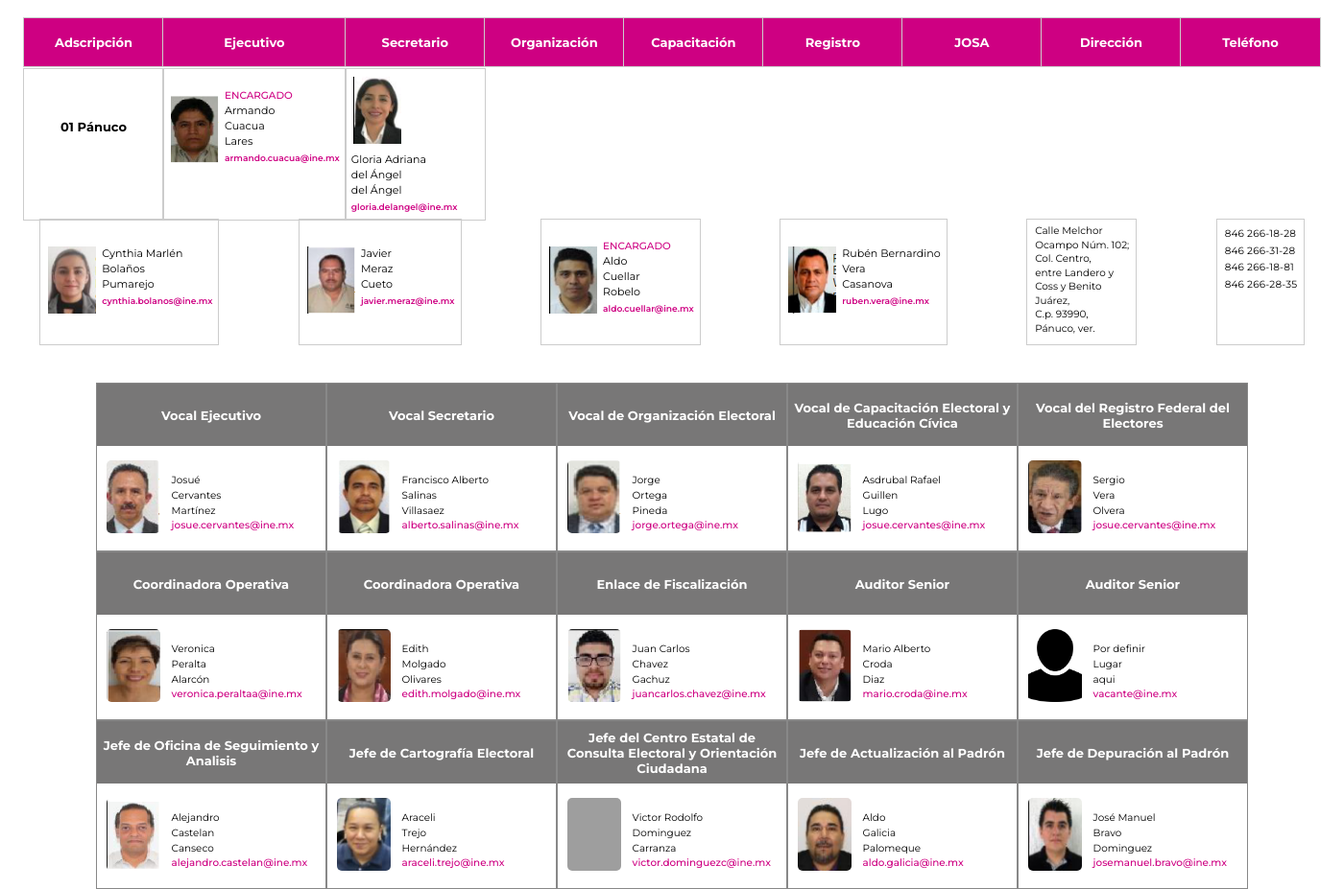
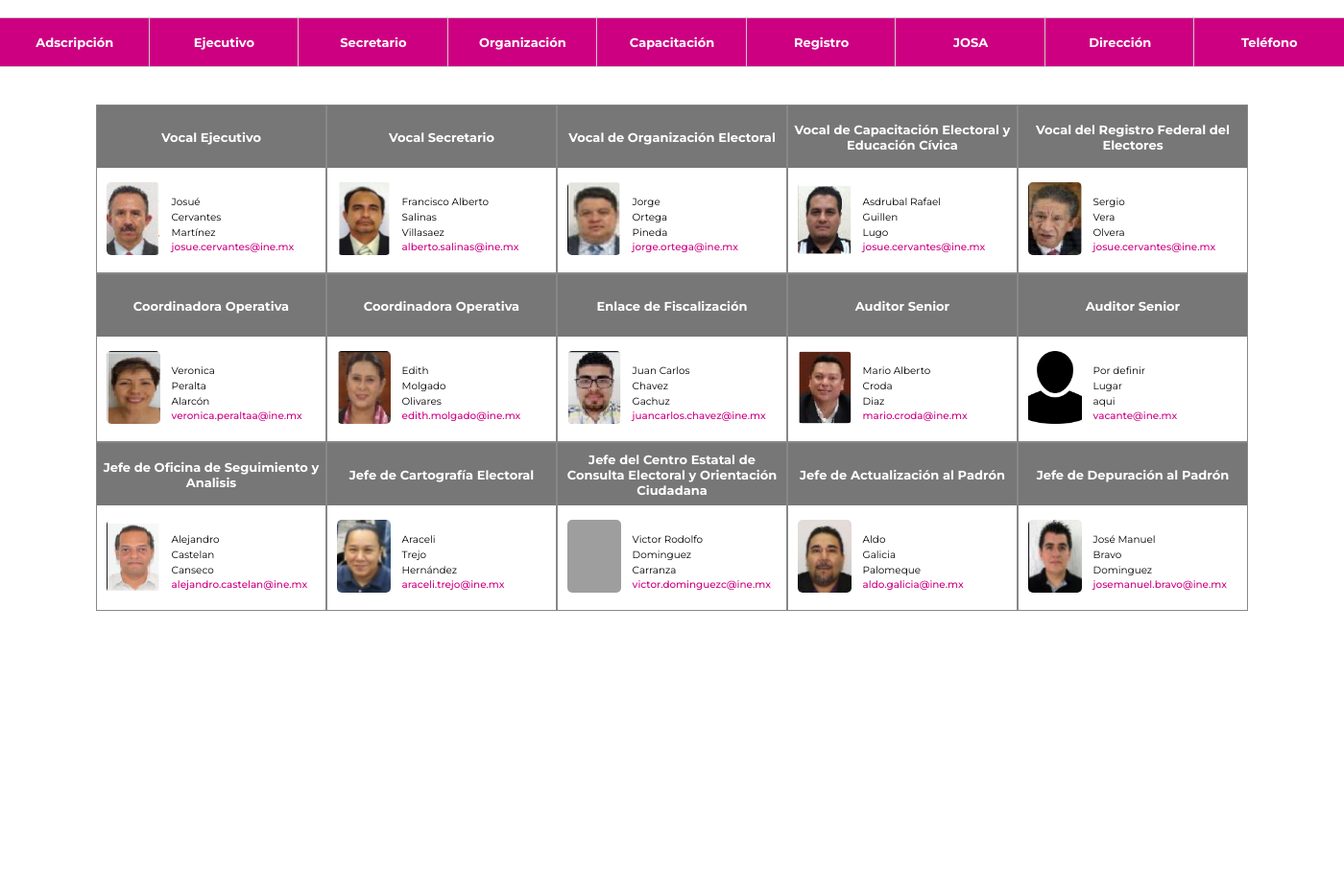
Before and after one commit to carloscrcl/DirectorioJL, a PHP site: page / in a window 1400 px wide. Shown: the part 364-1291 px from the top of the page at 96% size. After the commit the page ends 1001 px from the top, so only its background shows below. Run offline with PHP 8.4, Linux system fonts and the light colour scheme; grey boxes are pictures that could not be loaded.

Commit message:
SE REALIZA LA ESTRUCTURA PARA MOSTRAR LOS DISTRITOS

```diff
--- a/estilo.css
+++ b/estilo.css
@@ -150,8 +150,10 @@
 
 
 .grid{
+    background: #fff;
     display: grid;
-    width: 1350px;
+    width: 1400px;
+    margin: auto;
     row-gap:  3px;
     /* padding: 5px; */
     grid-template-columns: repeat(9,1fr);
@@ -174,13 +176,14 @@
             height: 50px;
             background: #CE0082;
             color: #fff;
+            /* margin-top: 10px; */
         }
         .grid_body{
             display: flex;
             justify-content: center;
             align-items: center;
-            height: 120px;
-
+            height: 110px;
+            border: 2px solid #CE0082;
         }
         .grid_imagen{
             padding-top: 8px;
@@ -193,7 +196,9 @@
             height: 70px;
         }
         .grid_textos{
+            min-width:max-content;
             padding:6px ;
+
         }
         .grid_textos p{
             font-size: .85em;
--- a/index.html
+++ b/index.html
@@ -83,117 +83,7 @@
         </div>
 
 
-        <div class="grid_celda ">
-
-          <div class="grid_body">
-            <h3 class="dato">01 Pánuco</h3>
-          </div>
-        </div>
-
-        <div class="grid_celda">
-
-          <div class="grid_body">
-            <div class="grid_imagen">
-              <img src="imagenes/jd/jd1/ve1.png" alt="">
-            </div>
-            <div class="grid_textos">
-              <p class="encargado">ENCARGADO</p>
-              <P>Armando</P>
-              <P>Cuacua</P>
-              <P>Lares</P>
-              <a href=""><P>armando.cuacua@ine.mx</P></a>
-            </div>
-          </div>
-
-        </div>
-
-        <div class="grid_celda">
-
-            <div class="grid_imagen">
-              <img src="imagenes/jd/jd1/vs1.png" alt="">
-            </div>
-            <div class="grid_textos">
-              <!-- <p class="encargado">ENCARGADO</p> -->
-              <P>Gloria Adriana</P><P>del Ángel</P><P>del Ángel</P>
-              <a href=""><P>gloria.delangel@ine.mx</P></a>
-            </div>
-          </div>
-
-        </div>
-
-        <div class="grid_celda">
-
-          <div class="grid_body">
-            <div class="grid_imagen">
-              <img src="imagenes/jd/jd1/voe1.png" alt="">
-            </div>
-            <div class="grid_textos">
-              <!-- <p class="encargado">ENCARGADO</p> -->
-              <P>Cynthia Marlén</P><P>Bolaños</P><P>Pumarejo</P>
-              <a href=""><P>cynthia.bolanos@ine.mx</P></a>
-            </div>
-          </div>
-
-        </div>
-
-        <div class="grid_celda">
-
-          <div class="grid_body">
-            <div class="grid_imagen">
-              <img src="imagenes/jd/jd1/vc1.png" alt="">
-            </div>
-            <div class="grid_textos">
-              <!-- <p class="encargado">ENCARGADO</p> -->
-              <P>Javier</P><P>Meraz</P><P>Cueto</P>
-              <a href=""><P>javier.meraz@ine.mx</P></a>
-            </div>
-          </div>
-
-        </div>
-
-        <div class="grid_celda">
-
-          <div class="grid_body">
-            <div class="grid_imagen">
-              <img src="imagenes/jd/jd1/vrfe1.png" alt="">
-            </div>
-            <div class="grid_textos">
-              <p class="encargado">ENCARGADO</p>
-              <P>Aldo</P><P>Cuellar</P><P>Robelo</P>
-              <a href=""><P>aldo.cuellar@ine.mx</P></a>
-            </div>
-          </div>
-
-        </div>
-
-        <div class="grid_celda">
-
-
-          <div class="grid_body">
-            <div class="grid_imagen">
-              <img src="imagenes/jd/jd1/josa1.png" alt="">
-            </div>
-            <div class="grid_textos">
-              <!-- <p class="encargado">ENCARGADO</p> -->
-              <P>Rubén Bernardino</P><P>Vera</P><P>Casanova</P>
-              <a href=""><P>ruben.vera@ine.mx</P></a>
-            </div>
-          </div>
-
-        </div>
-
-        <div class="grid_celda">
-
-          <div class="grid_direccion">
-            <p>Calle Melchor Ocampo Núm. 102;</p>
-            <p>Col. Centro,</p>
-            <p>entre Landero y Coss y Benito Juárez,</p>
-            <p>C.p. 93990,</p>
-            <p>Pánuco, ver.</p>
-          </div>
-        </div>
-
-        <div class="grid_celda">
+        <!-- <div class="grid_celda">
 
           <div class="grid_telefono">
             <p><span>846 266-18-28</span> </p>
@@ -202,7 +92,7 @@
             <p><span>846 266-28-35</span></p>
 
           </div>
-        </div>
+        </div> -->
 
 
       </div> <!-- GRID -->
```
Also changed, not shown: app.js (+98 -4 lines), directoriojds.json (+104 -9 lines).
